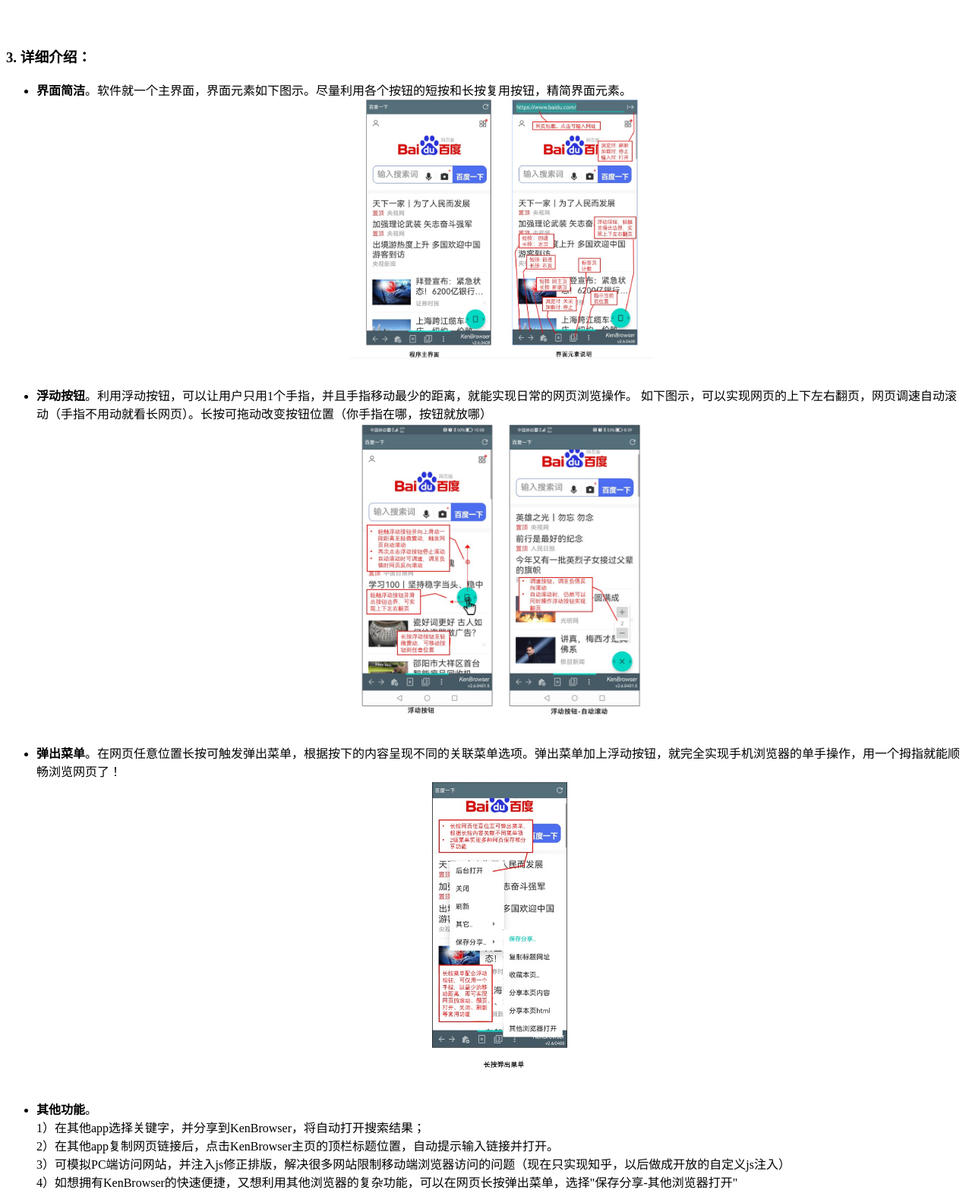
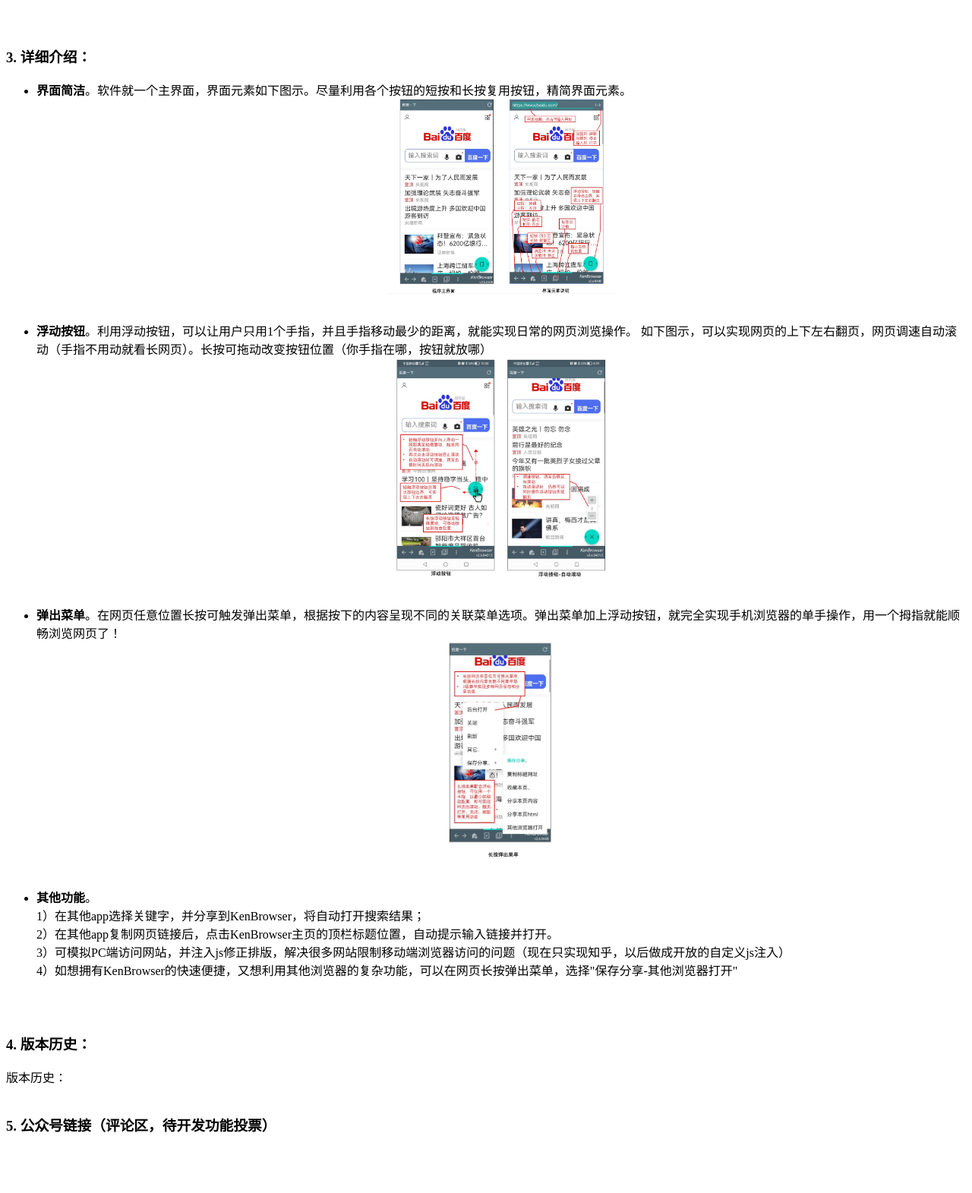
Before and after one commit to KenJinghuiZhao/KenJingHuiZhao.github.io, a plain HTML site: page S3-02-Dev/KenBrowser/KenBrowser_homepage.html in a window 1280 px wide. Shown: the part 580-2151 px from the top of the page at 76% size. Drawn offline with Linux system fonts and the light colour scheme.

Commit message:
Update KenBrowser_homepage.html

```diff
--- a/S3-02-Dev/KenBrowser/KenBrowser_homepage.html
+++ b/S3-02-Dev/KenBrowser/KenBrowser_homepage.html
@@ -42,7 +42,7 @@
     <li><b>界面简洁</b>。软件就一个主界面，界面元素如下图示。尽量利用各个按钮的短按和长按复用按钮，精简界面元素。
         <br>
         <a href="./screenshots/kenbrowser_mainUI_desc.jpg">
-            <img src="./screenshots/kenbrowser_mainUI_desc.jpg" alt="主界面截图" width="400" height="auto" style="display: block; margin: 0 auto;">
+            <img src="./screenshots/kenbrowser_mainUI_desc.jpg" alt="主界面截图" width="300" height="auto" style="display: block; margin: 0 auto;">
         </a>
         <br><br>
     </li>
@@ -51,7 +51,7 @@
         如下图示，可以实现网页的上下左右翻页，网页调速自动滚动（手指不用动就看长网页）。长按可拖动改变按钮位置（你手指在哪，按钮就放哪）
         <br>
         <a href="./screenshots/kenbrowser_FAB_desc.jpg">
-            <img src="./screenshots/kenbrowser_FAB_desc.jpg" alt="浮动按钮说明" width="400" height="auto" style="display: block; margin: 0 auto;">
+            <img src="./screenshots/kenbrowser_FAB_desc.jpg" alt="浮动按钮说明" width="300" height="auto" style="display: block; margin: 0 auto;">
         </a>
         <br><br>
     </li>
@@ -59,7 +59,7 @@
     <li><b>弹出菜单</b>。在网页任意位置长按可触发弹出菜单，根据按下的内容呈现不同的关联菜单选项。弹出菜单加上浮动按钮，就完全实现手机浏览器的单手操作，用一个拇指就能顺畅浏览网页了！
         <br>
         <a href="./screenshots/kenbrowser_popup_desc.jpg">
-            <img src="./screenshots/kenbrowser_popup_desc.jpg" alt="长按弹出菜单截图" width="200" height="auto" style="display: block; margin: 0 auto;">
+            <img src="./screenshots/kenbrowser_popup_desc.jpg" alt="长按弹出菜单截图" width="150" height="auto" style="display: block; margin: 0 auto;">
         </a>
         <br><br>
     </li>
```
